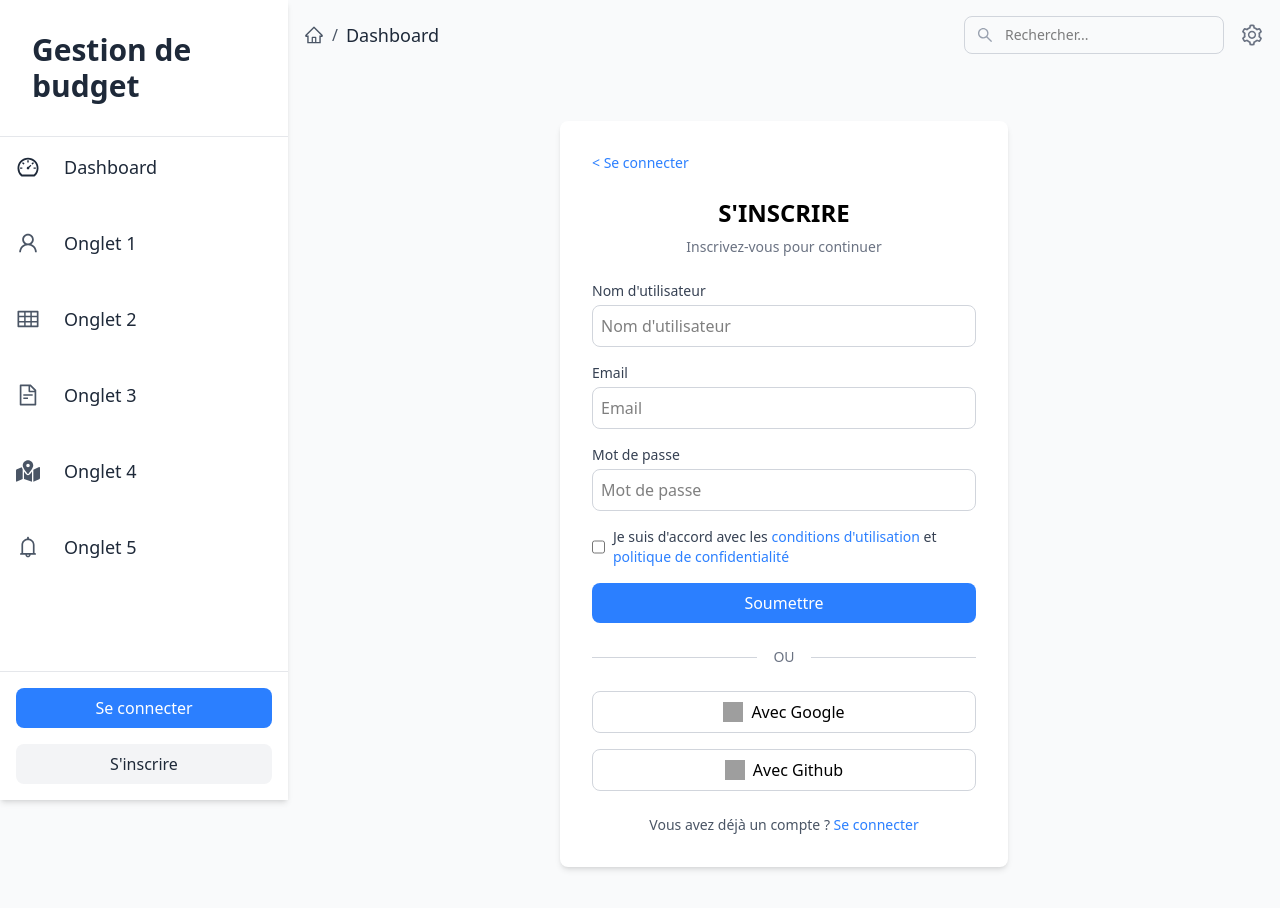
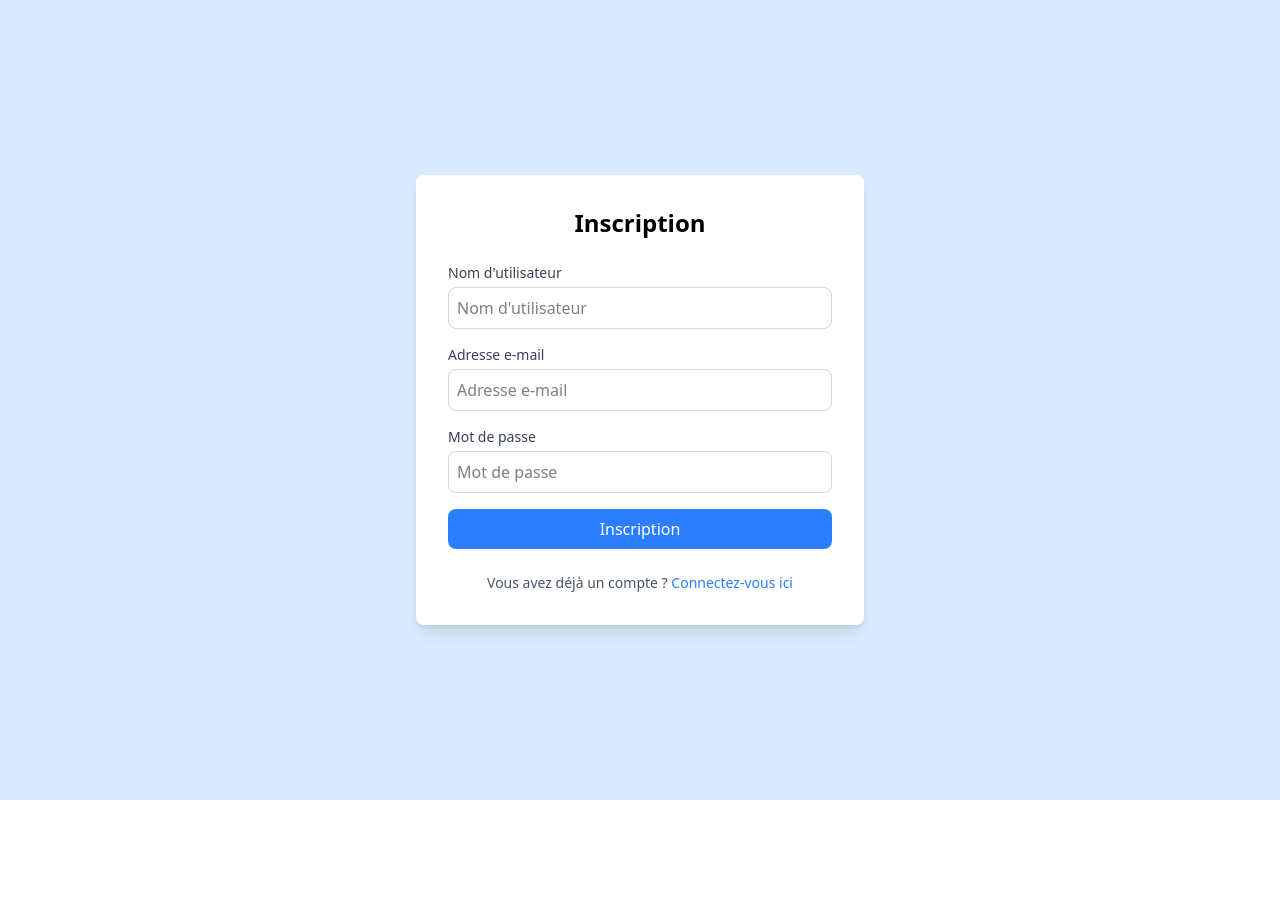
Before and after one commit to diiablex62/Dashboard-budget, a React (Vite) app: page /register in a window 1280 px wide. Shown: the top 908 px of the page. After the commit the page ends 800 px from the top, so only its background shows below. Built offline with nearby package versions, Linux system fonts and the light colour scheme; grey boxes are pictures that could not be loaded.

Commit message:
Ajout des routes pour la connexion et l'inscription, et mise à jour des pages Login et Register avec des améliorations de style et de contenu.

```diff
--- a/src/App.jsx
+++ b/src/App.jsx
@@ -1,30 +1,45 @@
 import React, { useContext } from "react";
+import { Routes, Route, useLocation } from "react-router-dom";
 import "./styles/tailwind.css";
 import Sidebar from "./components/Sidebar";
 import Navbar from "./components/Navbar";
-import SettingsPanel from "./components/SettingsPanel";
 import { AppContext } from "./context/AppContext";
-import AppRoutes from "../routes/Routes";
+import Register from "./pages/Register";
+import Dashboard from "./pages/Dashboard";
+import Login from "./pages/Login";
+import Onglet1 from "./pages/Onglet1";
+import Onglet2 from "./pages/Onglet2";
+import Onglet3 from "./pages/Onglet3";
+import Onglet4 from "./pages/Onglet4";
+import Onglet5 from "./pages/Onglet5";
 
 export default function App() {
   const { isSettingsOpen, setIsSettingsOpen } = useContext(AppContext);
+  const location = useLocation();
+
+  const isolatedRoutes = ["/login", "/register"];
+  const isIsolatedRoute = isolatedRoutes.includes(location.pathname);
 
   return (
     <div className='flex bg-gray-50'>
-      <Sidebar />
-      <div className='flex-1 relative'>
-        <Navbar />
-        <div className='p-6'>
-          <AppRoutes />
+      {!isIsolatedRoute && <Sidebar />}
+      <div
+        className={`flex-1 relative ${
+          isIsolatedRoute ? "flex items-center justify-center" : ""
+        }`}>
+        {!isIsolatedRoute && <Navbar />}
+        <div className={isIsolatedRoute ? "w-full" : "p-6"}>
+          <Routes>
+            <Route path='/' element={<Dashboard />} />
+            <Route path='/login' element={<Login />} />
+            <Route path='/register' element={<Register />} />
+            <Route path='/onglet1' element={<Onglet1 />} />
+            <Route path='/onglet2' element={<Onglet2 />} />
+            <Route path='/onglet3' element={<Onglet3 />} />
+            <Route path='/onglet4' element={<Onglet4 />} />
+            <Route path='/onglet5' element={<Onglet5 />} />
+          </Routes>
         </div>
-        {isSettingsOpen && (
-          <div
-            className={`absolute top-0 right-0 w-80 h-full bg-white shadow-lg z-50 transform transition-transform duration-300 ${
-              isSettingsOpen ? "translate-x-0" : "translate-x-full"
-            }`}>
-            <SettingsPanel setIsSettingsOpen={setIsSettingsOpen} />
-          </div>
-        )}
       </div>
     </div>
   );
--- a/src/pages/Login.jsx
+++ b/src/pages/Login.jsx
@@ -2,17 +2,9 @@ import React from "react";
 
 export default function Login() {
   return (
-    <div className='flex items-center justify-center min-h-screen bg-gray-50'>
-      <div className='w-full max-w-md bg-white p-8 rounded-lg shadow-md'>
-        <div className='flex justify-between items-center mb-6'>
-          <a href='/register' className='text-sm text-blue-500 hover:underline'>
-            &lt; S'inscrire
-          </a>
-        </div>
-        <h2 className='text-2xl font-bold text-center mb-2'>CONNEXION</h2>
-        <p className='text-center text-sm text-gray-500 mb-6'>
-          Connectez-vous pour continuer
-        </p>
+    <div className='flex items-center justify-center min-h-screen bg-blue-100'>
+      <div className='w-full max-w-md bg-white p-8 rounded-lg shadow-lg'>
+        <h2 className='text-2xl font-bold text-center mb-6'>Connexion</h2>
         <form>
           <div className='mb-4'>
             <label
@@ -43,32 +35,9 @@ export default function Login() {
           <button
             type='submit'
             className='w-full bg-blue-500 text-white py-2 rounded-lg hover:bg-blue-600 transition duration-300'>
-            Soumettre
+            Connexion
           </button>
         </form>
-        <div className='flex items-center my-6'>
-          <div className='flex-1 h-px bg-gray-300'></div>
-          <span className='px-4 text-sm text-gray-500'>OU</span>
-          <div className='flex-1 h-px bg-gray-300'></div>
-        </div>
-        <div className='space-y-4'>
-          <button className='w-full flex items-center justify-center gap-2 border border-gray-300 py-2 rounded-lg hover:bg-gray-100 transition duration-300'>
-            <img
-              src='https://upload.wikimedia.org/wikipedia/commons/thumb/5/53/Google_%22G%22_Logo.svg/512px-Google_%22G%22_Logo.svg.png'
-              alt='Google'
-              className='w-5 h-5'
-            />
-            Connexion avec Google
-          </button>
-          <button className='w-full flex items-center justify-center gap-2 border border-gray-300 py-2 rounded-lg hover:bg-gray-100 transition duration-300'>
-            <img
-              src='https://upload.wikimedia.org/wikipedia/commons/9/91/Octicons-mark-github.svg'
-              alt='GitHub'
-              className='w-5 h-5'
-            />
-            Connexion avec GitHub
-          </button>
-        </div>
         <p className='text-center text-sm text-gray-600 mt-6'>
           Vous n'avez pas de compte ?{" "}
           <a href='/register' className='text-blue-500 hover:underline'>
--- a/src/pages/Register.jsx
+++ b/src/pages/Register.jsx
@@ -2,27 +2,18 @@ import React from "react";
 
 export default function Register() {
   return (
-    <div className='flex items-center justify-center min-h-screen bg-gray-50'>
-      <div className='w-full max-w-md bg-white p-8 rounded-lg shadow-md'>
-        <div className='flex justify-between items-center mb-6'>
-          <a href='/login' className='text-sm text-blue-500 hover:underline'>
-            &lt; Se connecter
-          </a>
-
-        </div>
-        <h2 className='text-2xl font-bold text-center mb-2'>S'INSCRIRE</h2>
-        <p className='text-center text-sm text-gray-500 mb-6'>
-          Inscrivez-vous pour continuer
-        </p>
+    <div className='flex items-center justify-center min-h-screen bg-blue-100'>
+      <div className='w-full max-w-md bg-white p-8 rounded-lg shadow-lg'>
+        <h2 className='text-2xl font-bold text-center mb-6'>Inscription</h2>
         <form>
           <div className='mb-4'>
             <label
-              htmlFor='full-name'
+              htmlFor='username'
               className='block text-sm font-medium text-gray-700'>
               Nom d'utilisateur
             </label>
             <input
-              id='full-name'
+              id='username'
               type='text'
               placeholder="Nom d'utilisateur"
               className='mt-1 w-full border border-gray-300 rounded-lg p-2 focus:outline-none focus:ring-2 focus:ring-blue-500'
@@ -32,12 +23,12 @@ export default function Register() {
             <label
               htmlFor='email'
               className='block text-sm font-medium text-gray-700'>
-              Email
+              Adresse e-mail
             </label>
             <input
               id='email'
               type='email'
-              placeholder='Email'
+              placeholder='Adresse e-mail'
               className='mt-1 w-full border border-gray-300 rounded-lg p-2 focus:outline-none focus:ring-2 focus:ring-blue-500'
             />
           </div>
@@ -54,56 +45,16 @@ export default function Register() {
               className='mt-1 w-full border border-gray-300 rounded-lg p-2 focus:outline-none focus:ring-2 focus:ring-blue-500'
             />
           </div>
-          <div className='mb-4 flex items-center'>
-            <input
-              id='terms'
-              type='checkbox'
-              className='w-4 h-4 text-blue-500 border-gray-300 rounded focus:ring-blue-500'
-            />
-            <label htmlFor='terms' className='ml-2 text-sm text-gray-700'>
-              Je suis d'accord avec les{" "}
-              <a href='/terms' className='text-blue-500 hover:underline'>
-                conditions d'utilisation
-              </a>{" "}
-              et{" "}
-              <a href='/privacy' className='text-blue-500 hover:underline'>
-                politique de confidentialité
-              </a>
-            </label>
-          </div>
           <button
             type='submit'
             className='w-full bg-blue-500 text-white py-2 rounded-lg hover:bg-blue-600 transition duration-300'>
-            Soumettre
+            Inscription
           </button>
         </form>
-        <div className='flex items-center my-6'>
-          <div className='flex-1 h-px bg-gray-300'></div>
-          <span className='px-4 text-sm text-gray-500'>OU</span>
-          <div className='flex-1 h-px bg-gray-300'></div>
-        </div>
-        <div className='space-y-4'>
-          <button className='w-full flex items-center justify-center gap-2 border border-gray-300 py-2 rounded-lg hover:bg-gray-100 transition duration-300'>
-            <img
-              src='https://upload.wikimedia.org/wikipedia/commons/thumb/5/53/Google_%22G%22_Logo.svg/512px-Google_%22G%22_Logo.svg.png'
-              alt='Google'
-              className='w-5 h-5'
-            />
-            Avec Google
-          </button>
-          <button className='w-full flex items-center justify-center gap-2 border border-gray-300 py-2 rounded-lg hover:bg-gray-100 transition duration-300'>
-            <img
-              src='https://upload.wikimedia.org/wikipedia/commons/9/91/Octicons-mark-github.svg'
-              alt='GitHub'
-              className='w-5 h-5'
-            />
-            Avec Github
-          </button>
-        </div>
         <p className='text-center text-sm text-gray-600 mt-6'>
           Vous avez déjà un compte ?{" "}
           <a href='/login' className='text-blue-500 hover:underline'>
-            Se connecter
+            Connectez-vous ici
           </a>
         </p>
       </div>
```
